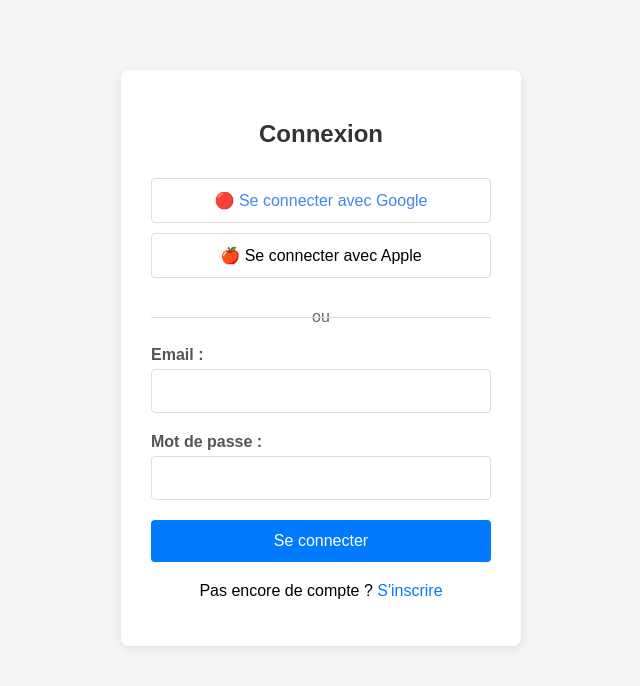
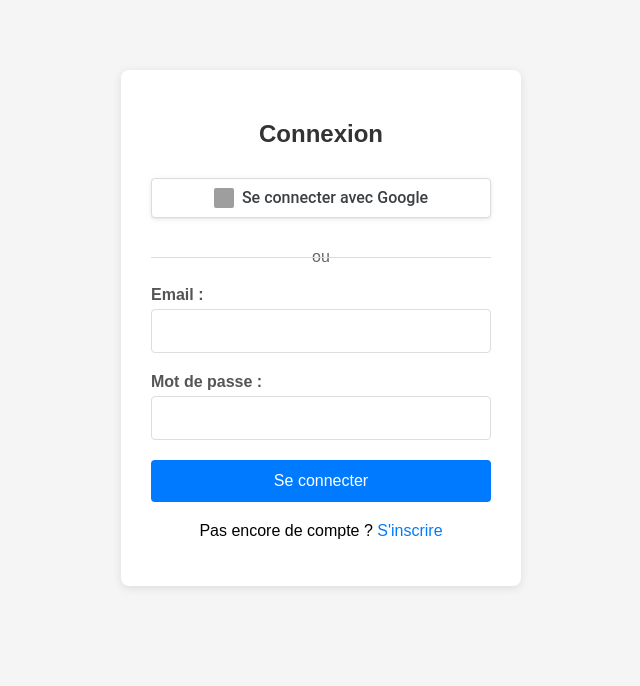
Before and after one commit to Thomas-GAUTRON/IA_Projet_Groupe, a PHP site: page /login.php in a window 1280 px wide. Shown: the top 686 px of the page, without its empty margins (319-959 px from the left). Run offline with PHP 8.4, Linux system fonts and the light colour scheme; some libraries are stand-ins or nearby versions; grey boxes are pictures that could not be loaded.

Commit message:
Ajout du bouton officiel google

```diff
--- a/website/login.php
+++ b/website/login.php
@@ -28,8 +28,8 @@ function initiateOAuthLogin($provider, $supabase_url, $supabase_key, $redirect_t
 if ($_SERVER['REQUEST_METHOD'] === 'POST') {
     if (isset($_POST['google_login'])) {
         initiateOAuthLogin('google', $supabase_url, $supabase_key);
-    } elseif (isset($_POST['apple_login'])) {
-        initiateOAuthLogin('apple', $supabase_url, $supabase_key);
+    } elseif (isset($_POST['discord_login'])) {
+        initiateOAuthLogin('discord', $supabase_url, $supabase_key);
     }
 }
 
@@ -153,6 +153,10 @@ if ($_SERVER['REQUEST_METHOD'] === 'POST' && isset($_POST['email_login'])) {
             color: #000;
         }
 
+        .discord-btn {
+            color: #5865F2;
+        }
+
         .divider {
             text-align: center;
             margin: 20px 0;
@@ -249,7 +253,44 @@ if ($_SERVER['REQUEST_METHOD'] === 'POST' && isset($_POST['email_login'])) {
         .register-link a:hover {
             text-decoration: underline;
         }
+        /* Style du bouton Google officiel appliqué au bouton personnalisé Supabase */
+        .google-supabase-btn {
+            width: 100%;
+            height: 40px;
+            padding: 0 16px;
+            margin-bottom: 10px;
+            border: 1px solid #dcdcdc;
+            border-radius: 4px;
+            background: #fff;
+            color: #3c4043;
+            font-size: 16px;
+            font-family: Roboto, Arial, sans-serif;
+            font-weight: 500;
+            display: flex;
+            align-items: center;
+            justify-content: center;
+            box-shadow: 0 1px 2px rgba(60,64,67,.08), 0 1.5px 6px rgba(60,64,67,.08);
+            transition: background 0.3s, box-shadow 0.3s;
+            cursor: pointer;
+            outline: none;
+        }
+        .google-supabase-btn:hover {
+            background: #f7f8fa;
+            box-shadow: 0 2px 4px rgba(60,64,67,.13);
+        }
+        .google-supabase-btn:active {
+            background: #eee;
+        }
+        .google-supabase-btn img {
+            margin-right: 12px;
+            background: #fff;
+            border-radius: 2px;
+            height: 20px;
+            width: 20px;
+            box-shadow: none;
+        }
     </style>
+    <script src="https://accounts.google.com/gsi/client" async defer></script>
 </head>
 <body>
     <div class="form-container">
@@ -263,17 +304,12 @@ if ($_SERVER['REQUEST_METHOD'] === 'POST' && isset($_POST['email_login'])) {
             <div class="success"><?php echo htmlspecialchars($message); ?></div>
         <?php endif; ?>
 
-        <!-- Boutons OAuth -->
+        <!-- Bouton Google style officiel pour Supabase -->
         <div class="oauth-buttons">
             <form method="POST" style="display: inline;">
-                <button type="submit" name="google_login" class="oauth-btn google-btn">
-                    🔴 Se connecter avec Google
-                </button>
-            </form>
-
-            <form method="POST" style="display: inline;">
-                <button type="submit" name="apple_login" class="oauth-btn apple-btn">
-                    🍎 Se connecter avec Apple
+                <button type="submit" name="google_login" class="google-supabase-btn">
+                    <img src="https://developers.google.com/identity/images/g-logo.png" alt="Google" style="height:20px; vertical-align:middle; margin-right:8px;">
+                    Se connecter avec Google
                 </button>
             </form>
         </div>
```
